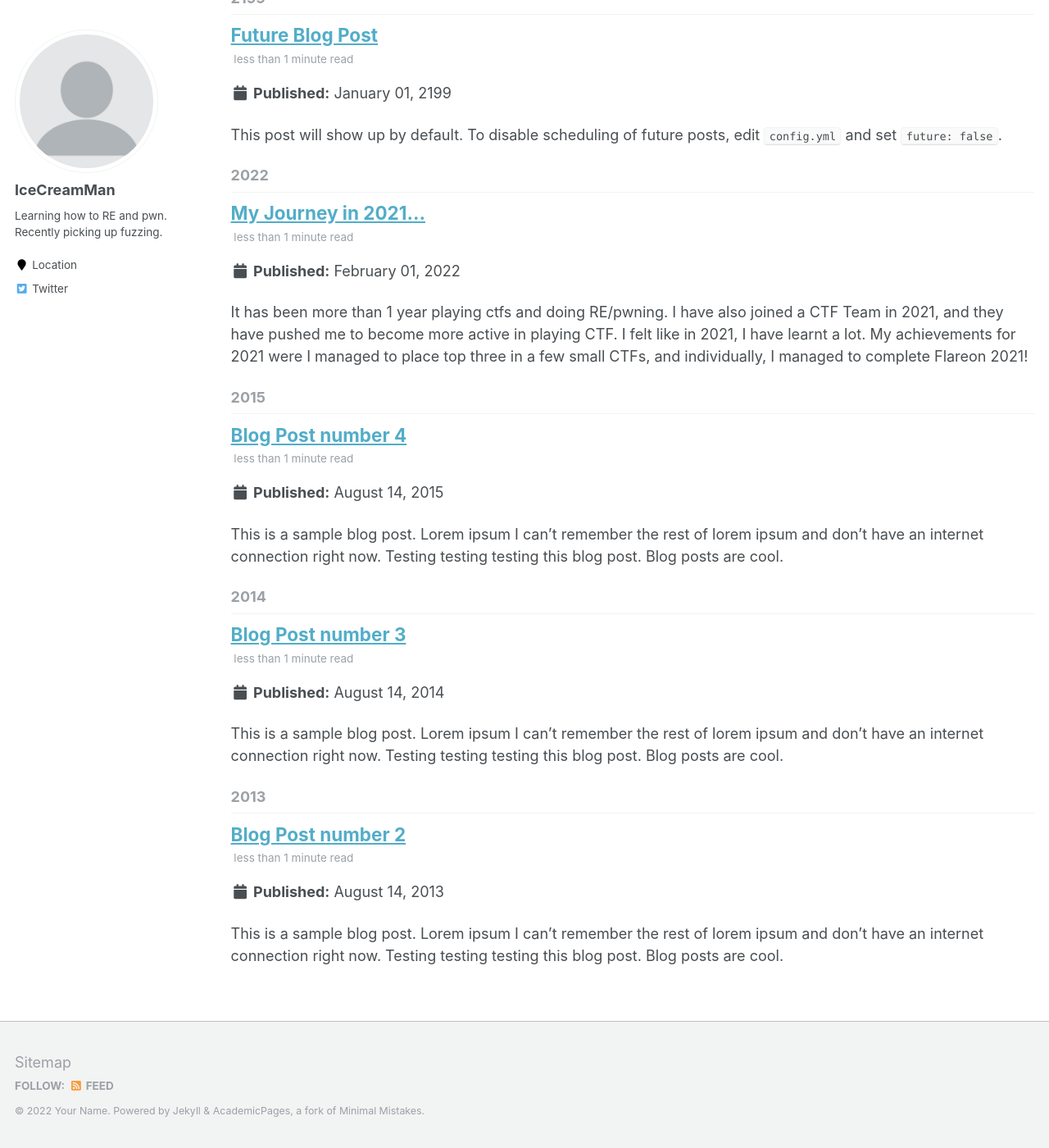
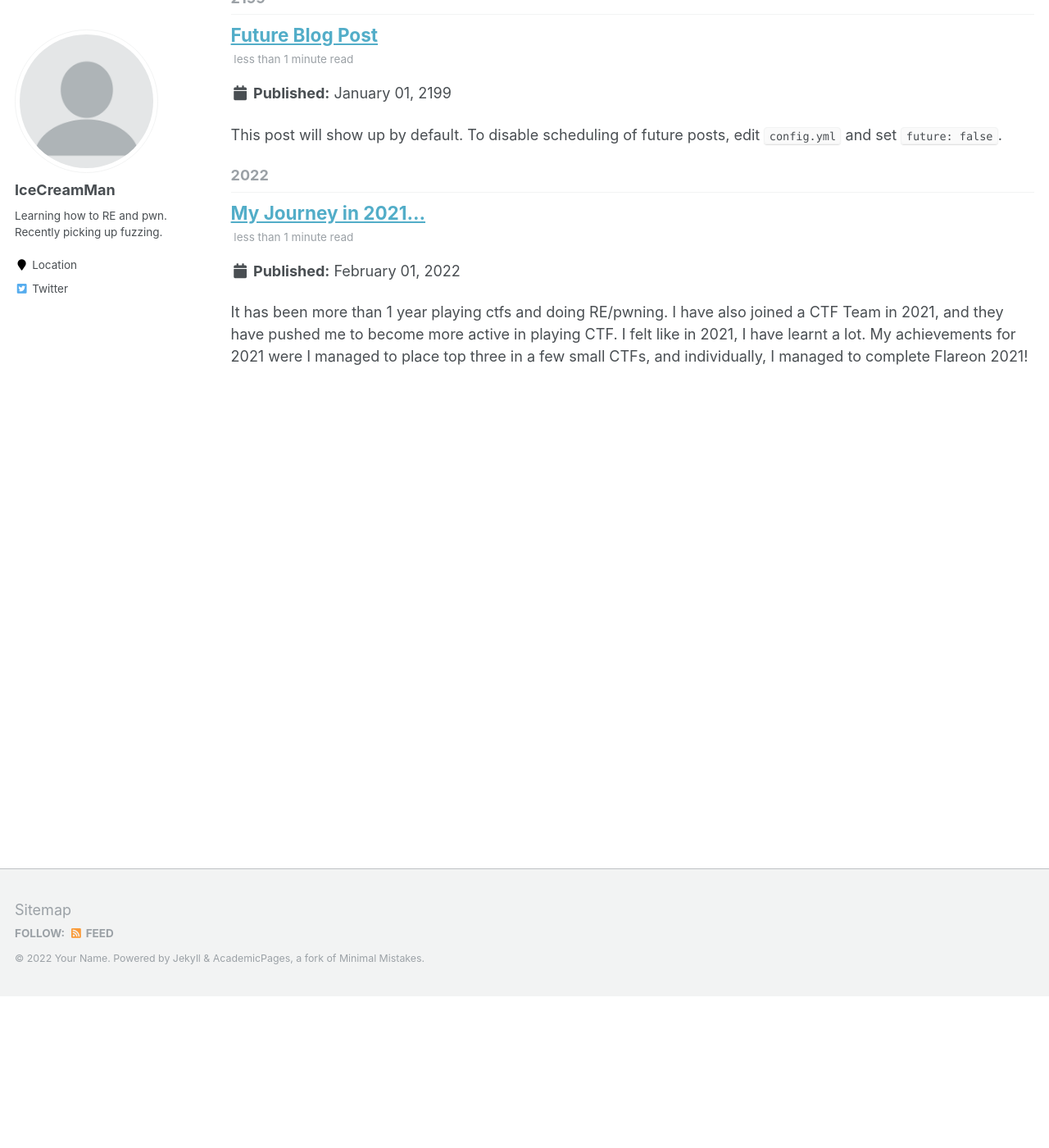
Before and after one commit to cddc12346/Old-github-io, a Jekyll site: the page built from _pages/year-archive.html, in a window 1280 px wide and 1400 px high, scrolled down 185 px. Shown: the whole window at 82% size. Built offline with Jekyll 4.4.1, drawn with Linux system fonts in a browser that asks for light colours.

Commit message:
Editing ...

```diff
--- a/_config.yml
+++ b/_config.yml
@@ -17,7 +17,7 @@ repository               : "https://cddc12346.github.io"
 teaser                   :  # filename of teaser fallback teaser image placed in /images/, .e.g. "500x300.png"
 breadcrumbs              : false # true, false (default)
 words_per_minute         : 160
-future                   : true
+future                   : false
 read_more                : "disabled" # if enabled, adds "Read more" links to excerpts
 talkmap_link             : false #change to true to add link to talkmap on talks page
 comments:
--- a/_posts/2013-08-14-blog-post-2.md
+++ /dev/null
@@ -1,20 +0,0 @@
----
-title: 'Blog Post number 2'
-date: 2013-08-14
-permalink: /posts/2013/08/blog-post-2/
-tags:
-  - cool posts
-  - category1
-  - category2
----
-
-This is a sample blog post. Lorem ipsum I can't remember the rest of lorem ipsum and don't have an internet connection right now. Testing testing testing this blog post. Blog posts are cool.
-
-Headings are cool
-======
-
-You can have many headings
-======
-
-Aren't headings cool?
-------
--- a/_posts/2014-08-14-blog-post-3.md
+++ /dev/null
@@ -1,20 +0,0 @@
----
-title: 'Blog Post number 3'
-date: 2014-08-14
-permalink: /posts/2014/08/blog-post-3/
-tags:
-  - cool posts
-  - category1
-  - category2
----
-
-This is a sample blog post. Lorem ipsum I can't remember the rest of lorem ipsum and don't have an internet connection right now. Testing testing testing this blog post. Blog posts are cool.
-
-Headings are cool
-======
-
-You can have many headings
-======
-
-Aren't headings cool?
-------
```
Also changed, not shown: _posts/2015-08-14-blog-post-4.md (deleted, +0 -20 lines).
